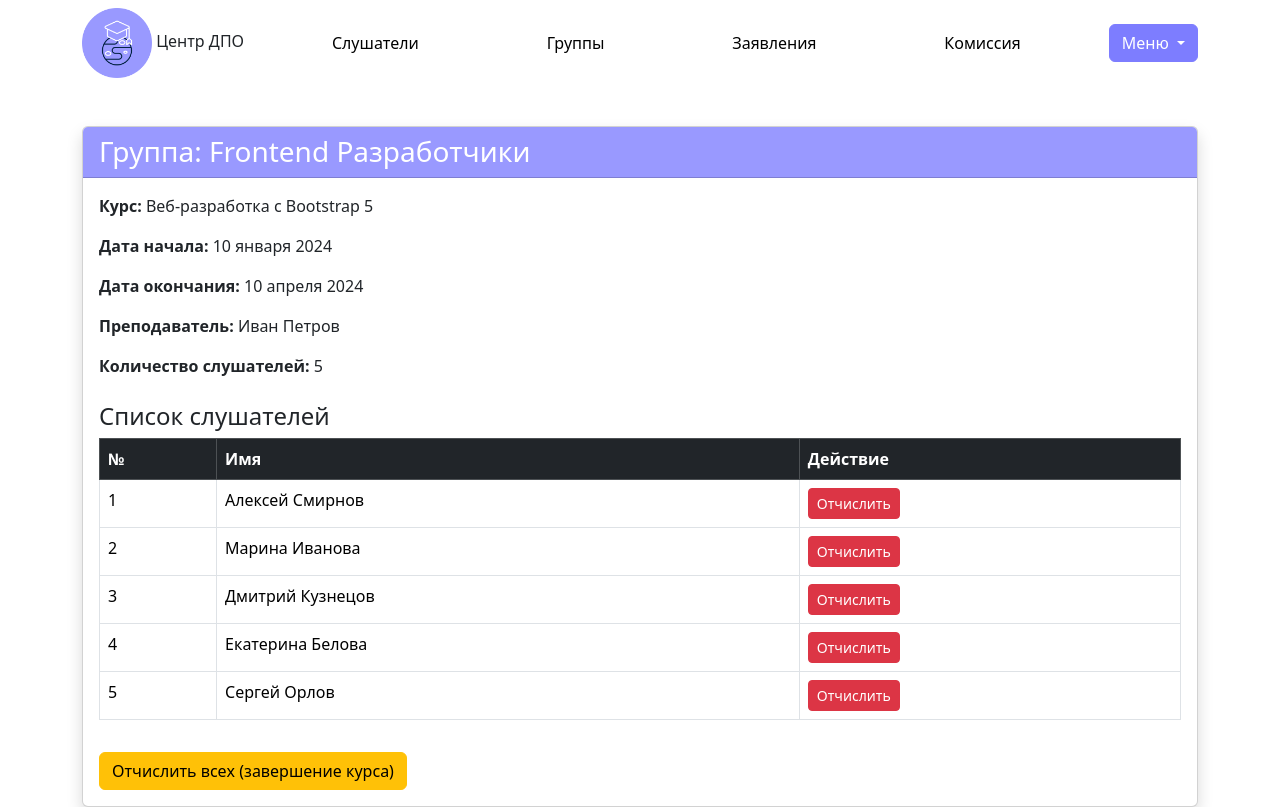
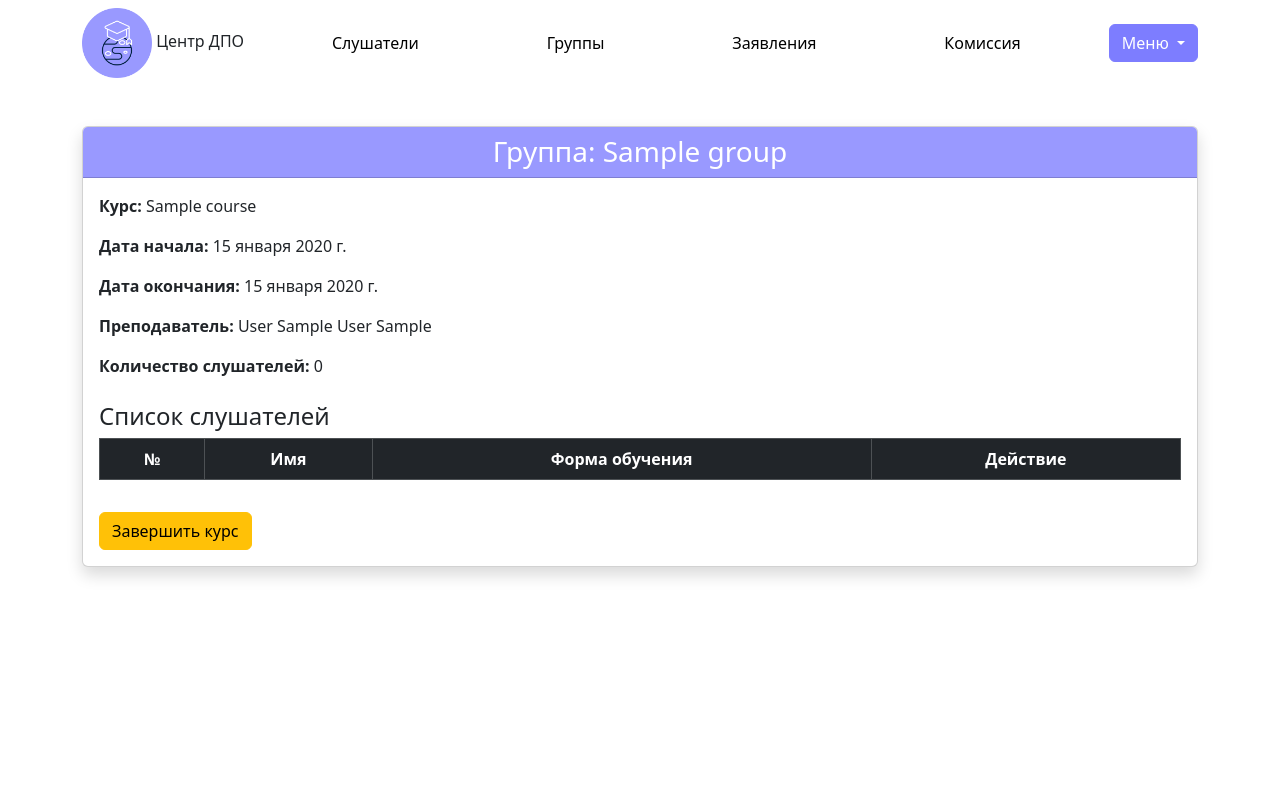
Before and after one commit to Ralif339/DPOproject, a Django app: page /dpo/group/1 in a window 1280 px wide. After the commit the page ends 578 px from the top, so only its background shows below. Run offline with Django 5.2, Linux system fonts and the light colour scheme; tables that the repository leaves empty hold one stand-in row (values such as "Sample post"); lists and menus that the app fills with data are empty; some libraries are stand-ins or nearby versions.

Commit message:
some update

```diff
--- a/myproject/dpo/urls.py
+++ b/myproject/dpo/urls.py
@@ -16,5 +16,8 @@ urlpatterns = [
     path('group_add/', add_group_view, name="group_add"),
     path('course_add/', add_course_view, name="course_add"),
     path('teacher_add/', add_teacher_view, name="teacher_add"),
+    path('teacher_edit/<int:teacher_id>/', teacher_edit_view, name="teacher_edit"),
     path('commission_add/', add_commission_view, name="commission_add"),
+    path('commission_edit/<int:member_id>/', commission_edit_view, name="commission_edit"),
+    path("group/<int:group_id>/finish-course/", finish_course, name="finish_course"),
 ]
--- a/myproject/dpo/views.py
+++ b/myproject/dpo/views.py
@@ -3,6 +3,8 @@
 from .models import *
 from .forms import *
 from django.utils import timezone
+from django.contrib import messages
+from django.db.models import Count, OuterRef, Subquery
 
 
 def superuser_render(request, template: str, context=None):
@@ -35,13 +37,63 @@
 
 
 def groups_view(request):
-    groups = Group.objects.all()
+    # Подзапрос для подсчета отчисленных студентов в группе
+    expelled_students = StudentExpulsion.objects.filter(
+        group=OuterRef("id")
+    ).values("group").annotate(count=Count("student")).values("count")
+
+    # Получаем группы с количеством слушателей без отчисленных
+    groups = Group.objects.annotate(
+        student_count=Count("studentgroup") - Subquery(expelled_students, output_field=models.IntegerField())
+    )
+
     return superuser_render(request, 'dpo/groups/groups.html', context={"groups": groups})
 
 def group_detail_view(request, group_id):
     group = Group.objects.get(id=group_id)
-    context ={"group": group}
+    if request.method == "POST":
+        student = User.objects.get(id=request.POST.get("student_id"))
+        reason = request.POST.get("reason")
+        student_expulsion = StudentExpulsion.objects.create(student=student,
+                                                            reason=reason,
+                                                            date=timezone.now().date(),
+                                                            group=group)
+        student_expulsion.save()
+
+    expelled_students = StudentExpulsion.objects.filter(group=group).values_list("student_id", flat=True)
+    student_groups = StudentGroup.objects.filter(group=group).exclude(student_id__in=expelled_students).select_related("student").order_by("student__surname")
+    student_count = student_groups.count()
+    context ={"group": group, "student_groups": student_groups, "student_count": student_count}
     return render(request, 'dpo/groups/group_detail.html', context)
+
+def finish_course(request, group_id):
+    group = get_object_or_404(Group, id=group_id)
+
+    if request.method == "POST":
+        student_ids = request.POST.get("student_ids")
+
+        if not student_ids:
+            messages.error(request, "Ошибка: Не переданы ID студентов.")
+            return redirect("group_detail", group_id=group.id)
+
+        student_ids = eval(student_ids)  # Преобразуем строку JSON в список
+
+        for student_id in student_ids:
+            student = get_object_or_404(User, id=student_id)
+
+            # Проверяем, не отчислен ли уже студент
+            if not StudentExpulsion.objects.filter(student=student, group=group).exists():
+                StudentExpulsion.objects.create(
+                    student=student,
+                    reason="Завершение курса",
+                    date=timezone.now().date(),
+                    group=group
+                )
+
+        messages.success(request, "Все студенты отчислены по причине завершения курса.")
+        return redirect("group_detail", group_id=group.id)
+
+    return redirect("group_detail", group_id=group.id)
 
 
 def statements_view(request):
@@ -71,6 +123,12 @@
 
 
 def commission_view(request):
+    if request.method == "POST":
+        member_id = request.POST.get('member_id')
+        if member_id:
+            member = CommissionMember.objects.get(id=member_id)
+            member.delete()
+            return redirect('commission')
     commission = CommissionMember.objects.all()
     return superuser_render(request, 'dpo/commission/commission.html', context={"commission": commission})
 
@@ -80,8 +138,25 @@
 
 
 def teachers_view(request):
+    if request.method == "POST":
+        teacher_id = request.POST.get('teacher_id')
+        if teacher_id:
+            teacher = Teacher.objects.get(id=teacher_id)
+            teacher.delete()
+            return redirect('teachers')
     teachers = Teacher.objects.all()
     return superuser_render(request, 'dpo/teachers/teachers.html', context={"teachers": teachers})
+
+def teacher_edit_view(request, teacher_id):
+    teacher = get_object_or_404(Teacher, id=teacher_id)
+    if request.method == "POST":
+        form = TeacherAddForm(request.POST, instance=teacher)
+        if form.is_valid():
+            form.save()
+        return redirect('teachers')
+    form = TeacherAddForm(instance=teacher)
+    context = {"form": form, "teacher": teacher}
+    return render(request, 'dpo/teachers/teacher_edit.html', context)
 
 
 def courses_view(request):
@@ -145,3 +220,14 @@
     else:
         form = CommissionAddForm()
     return superuser_render(request, 'dpo/commission/commission_add.html', context={'form': form,})
+
+def commission_edit_view(request, member_id):
+    commission = get_object_or_404(CommissionMember, id=member_id)
+    if request.method == "POST":
+        form = CommissionAddForm(request.POST, instance=commission)
+        if form.is_valid():
+            form.save()
+        return redirect('commission')
+    form = CommissionAddForm(instance=commission)
+    context = {"form": form, "commission": commission}
+    return render(request, 'dpo/commission/commission_edit.html', context)
--- a/myproject/templates/dpo/groups/group_detail.html
+++ b/myproject/templates/dpo/groups/group_detail.html
@@ -10,55 +10,126 @@
 <div class="container mt-5">
     <div class="card shadow">
         <div class="card-header text-white" style="background: #9999FF">
-            <h3 class="mb-0">Группа: Frontend Разработчики</h3>
+            <h3 class="mb-0 text-center">Группа: {{group.name}}</h3>
         </div>
         <div class="card-body">
-            <p><strong>Курс:</strong> Веб-разработка с Bootstrap 5</p>
-            <p><strong>Дата начала:</strong> 10 января 2024</p>
-            <p><strong>Дата окончания:</strong> 10 апреля 2024</p>
-            <p><strong>Преподаватель:</strong> Иван Петров</p>
-            <p><strong>Количество слушателей:</strong> <span id="total-students">5</span></p>
+            <p><strong>Курс:</strong> {{group.course.course_name}}</p>
+            <p><strong>Дата начала:</strong> {{group.begin_date}}</p>
+            <p><strong>Дата окончания:</strong> {{group.finish_date}}</p>
+            <p><strong>Преподаватель:</strong> {{group.teacher.surname}} {{group.teacher.name}} {{group.teacher.patronymic}}</p>
+            <p><strong>Количество слушателей:</strong> <span id="total-students">{{student_count}}</span></p>
 
             <h4 class="mt-4">Список слушателей</h4>
             <table class="table table-bordered mt-2">
                 <thead class="table-dark">
-                    <tr>
+                    <tr class="text-center">
                         <th>№</th>
                         <th>Имя</th>
+                        <th>Форма обучения</th>
                         <th>Действие</th>
                     </tr>
                 </thead>
                 <tbody id="students-list">
-                    <tr>
-                        <td>1</td>
-                        <td>Алексей Смирнов</td>
-                        <td><button class="btn btn-danger btn-sm remove-student">Отчислить</button></td>
-                    </tr>
-                    <tr>
-                        <td>2</td>
-                        <td>Марина Иванова</td>
-                        <td><button class="btn btn-danger btn-sm remove-student">Отчислить</button></td>
-                    </tr>
-                    <tr>
-                        <td>3</td>
-                        <td>Дмитрий Кузнецов</td>
-                        <td><button class="btn btn-danger btn-sm remove-student">Отчислить</button></td>
-                    </tr>
-                    <tr>
-                        <td>4</td>
-                        <td>Екатерина Белова</td>
-                        <td><button class="btn btn-danger btn-sm remove-student">Отчислить</button></td>
-                    </tr>
-                    <tr>
-                        <td>5</td>
-                        <td>Сергей Орлов</td>
-                        <td><button class="btn btn-danger btn-sm remove-student">Отчислить</button></td>
-                    </tr>
+                    {% for student_group in student_groups %}
+                        <tr class="text-center">
+                            <td>{{ forloop.counter }}</td>
+                            <td>{{ student_group.student.surname }} {{ student_group.student.name }} {{ student_group.student.patronymic }}</td>
+                            <td>{{ student_group.ed_kind|default:"-" }}</td>
+                            <td>
+                                <button class="btn btn-danger btn-sm remove-student"
+                                    data-bs-toggle="modal"
+                                    data-bs-target="#removeModal"
+                                    data-student-id="{{student_group.student.id}}"
+                                    data-student-name="{{ student_group.student.surname }} {{ student_group.student.name }}">
+                                    Отчислить
+                                </button>
+                            </td>
+                        </tr>
+                    {% endfor %}
                 </tbody>
             </table>
 
-            <button id="remove-all" class="btn btn-warning mt-3">Отчислить всех (завершение курса)</button>
+            <form id="finish-course-form" method="POST" action="{% url 'finish_course' group.id %}">
+                {% csrf_token %}
+                <input type="hidden" name="student_ids" id="student-ids">
+                <!-- Кнопка завершения курса -->
+                <button type="submit" id="remove-all" class="btn btn-warning mt-3">Завершить курс</button>
+            </form>
+
+
+
+            <!-- 🔹 Модальное окно для указания причины отчисления -->
+            <div class="modal fade" id="removeModal" tabindex="-1" aria-labelledby="removeModalLabel" aria-hidden="true">
+                <div class="modal-dialog">
+                    <div class="modal-content">
+                        <div class="modal-header">
+                            <h5 class="modal-title" id="removeModalLabel">Отчисление студента</h5>
+                            <button type="button" class="btn-close" data-bs-dismiss="modal" aria-label="Закрыть"></button>
+                        </div>
+                        <form method="POST" action="{% url 'group_detail' group.id %}">
+                            {% csrf_token %}
+                            <div class="modal-body">
+                                <p><strong>Вы действительно хотите отчислить студента?</strong></p>
+                                <p id="student-name"></p>
+
+                                <input type="hidden" name="student_id" id="student-id">
+
+                                <div class="mb-3">
+                                    <label for="reason" class="form-label">Причина отчисления</label>
+                                    <textarea class="form-control" name="reason" id="reason" rows="3" required></textarea>
+                                </div>
+                            </div>
+                            <div class="modal-footer">
+                                <button type="button" class="btn btn-secondary" data-bs-dismiss="modal">Отмена</button>
+                                <button type="submit" class="btn btn-danger">Отчислить</button>
+                            </div>
+                        </form>
+                    </div>
+                </div>
+            </div>
         </div>
     </div>
 </div>
+
+<script>
+    document.addEventListener("DOMContentLoaded", function () {
+        let removeModal = document.getElementById("removeModal");
+
+        removeModal.addEventListener("show.bs.modal", function (event) {
+            let button = event.relatedTarget;
+            let studentId = button.getAttribute("data-student-id");
+            let studentName = button.getAttribute("data-student-name");
+
+            if (studentId) {
+                document.getElementById("student-id").value = studentId;
+                document.getElementById("student-name").textContent = "Студент: " + studentName;
+            } else {
+                console.error("Ошибка: studentId не найден");
+            }
+        });
+    });
+    // Обработчик нажатия на "Завершить курс"
+    document.getElementById("remove-all").addEventListener("click", function () {
+        let studentIds = [];
+        let studentRows = document.querySelectorAll("#students-list tr");
+
+        studentRows.forEach(row => {
+            let studentId = row.querySelector(".remove-student").getAttribute("data-student-id");
+            if (studentId) {
+                studentIds.push(studentId);
+            }
+        });
+
+        if (studentIds.length === 0) {
+            alert("Нет студентов для отчисления.");
+            return;
+        }
+
+        // Записываем ID в скрытое поле формы
+        document.getElementById("student-ids").value = JSON.stringify(studentIds);
+
+        // Отправляем форму
+        document.getElementById("finish-course-form").submit();
+    });
+</script>
 {% endblock content %}
--- a/myproject/templates/dpo/groups/groups.html
+++ b/myproject/templates/dpo/groups/groups.html
@@ -59,7 +59,7 @@
                 <th>Название курса</th>
                 <th>ФИО преподавателя</th>
                 <th>Срок обучения</th>
-                <th>Кол-во человек</th>
+                <th>Кол-во слушателей</th>
                 <th>Тип курса</th>
                 <th>Действия</th>
             </tr>
@@ -71,7 +71,7 @@
                     <td>{{ group.course.course_name }}</td>
                     <td>{{ group.teacher.surname }} {{ group.teacher.name.0 }}. {{ group.teacher.patronymic.0 }}.</td>
                     <td>{{ group.begin_date }} - {{ group.finish_date }}</td>
-                    <td>{{ group.student.count }}</td>
+                    <td>{{ group.student_count }}</td>
                     <td>{{ group.course.course_type }}</td>
                     <td>
                         <a class="btn btn-sm btn-warning" href="{% url "group_detail" group.id %}">⚙</a>
```
Also changed, not shown: myproject/dpo/models.py (+7 -4 lines), myproject/templates/dpo/commission/commission.html (+6 -2 lines), myproject/templates/dpo/commission/commission_edit.html (added, +16 -0 lines), myproject/templates/dpo/teachers/teacher_edit.html (added, +15 -0 lines), myproject/templates/dpo/teachers/teachers.html (+6 -2 lines), myproject/templates/student/new_statement.html (+29 -0 lines).
